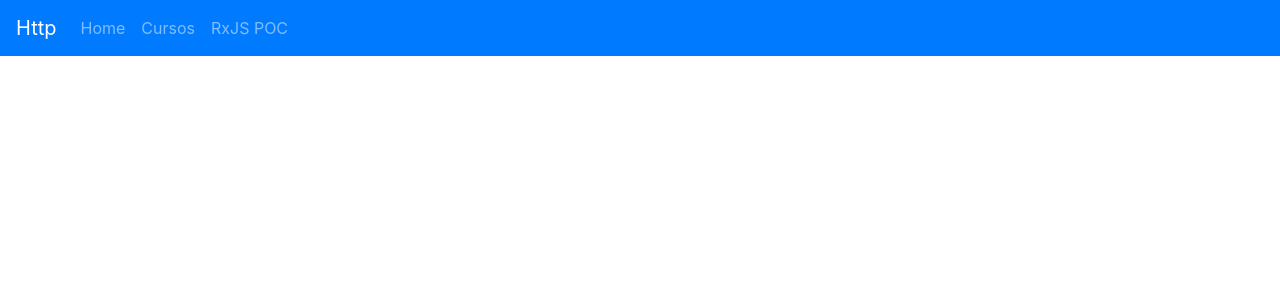
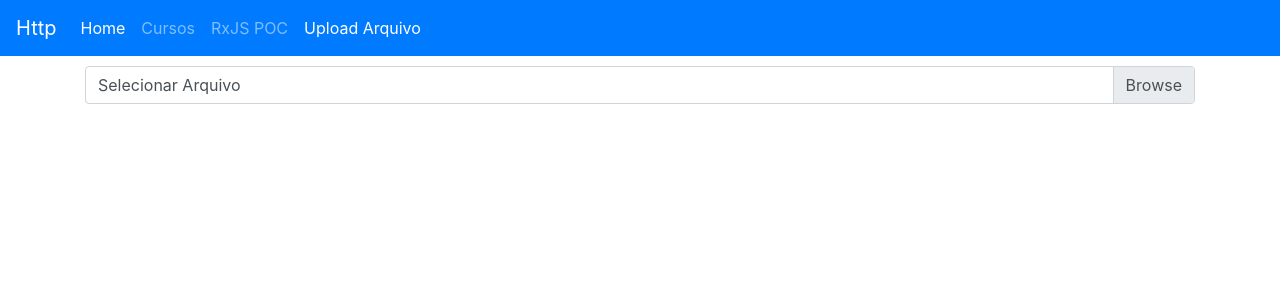
Before and after one commit to carlosinhani/Http-Angular, an Angular app: page /upload in a window 1280 px wide. Before the commit this address led to /. Shown: the top 300 px of the page. Built offline with nearby package versions, Linux system fonts and the light colour scheme.

Commit message:
bootstrap_upload_form

```diff
--- a/src/app/app-routing.module.ts
+++ b/src/app/app-routing.module.ts
@@ -3,16 +3,20 @@ import { Routes, RouterModule } from '@angular/router';
 
 const routes: Routes = [
   {
-    path: '', pathMatch: 'full', redirectTo: 'cursos'
+    path: '', pathMatch: 'full', redirectTo: 'upload'
   },
   {
     path: 'cursos',
-    loadChildren:() => import('./cursos/cursos.module').then(m => m.CursosModule)
+    loadChildren: () => import('./cursos/cursos.module').then(m => m.CursosModule)
+  },
+  {
+    path: 'upload',
+    loadChildren: () => import('./upload-file/upload-file.module').then(m => m.UploadFileModule)
   },
   {
     path: 'rxjs-poc',
     loadChildren: () => import('./unsubscribe-rxjs/unsubscribe-rxjs.module').then(m => m.UnsubscribeRxjsModule)
-  },
+  }
 ]
 
 @NgModule({
--- a/src/app/app.component.html
+++ b/src/app/app.component.html
@@ -1,19 +1,40 @@
 <nav class="navbar navbar-expand-lg navbar navbar-dark bg-primary">
   <a class="navbar-brand" href="#">Http</a>
-  <button class="navbar-toggler" type="button" data-toggle="collapse" data-target="#navbarNav" aria-controls="navbarNav" aria-expanded="false" aria-label="Toggle navigation">
+  <button
+    class="navbar-toggler"
+    type="button"
+    data-toggle="collapse"
+    data-target="#navbarNav"
+    aria-controls="navbarNav"
+    aria-expanded="false"
+    aria-label="Toggle navigation"
+  >
     <span class="navbar-toggler-icon"></span>
   </button>
   <div class="collapse navbar-collapse" id="navbarNav">
     <ul class="navbar-nav">
-      <li class="nav-item ">
-        <a class="nav-link" [routerLink]="['/']" routerLinkActive="active">Home
-           <span class="sr-only">(current)</span></a>
+      <li class="nav-item">
+        <a class="nav-link" [routerLink]="['/']" routerLinkActive="active"
+          >Home <span class="sr-only">(current)</span></a
+        >
       </li>
       <li class="nav-item">
-        <a class="nav-link" [routerLink]="['/cursos']" routerLinkActive="active">Cursos</a>
+        <a class="nav-link" [routerLink]="['/cursos']" routerLinkActive="active"
+          >Cursos</a
+        >
       </li>
       <li class="nav-item">
-        <a class="nav-link" routerLinkActive="active" [routerLink]="['/rxjs-poc']">RxJS POC</a>
+        <a
+          class="nav-link"
+          routerLinkActive="active"
+          [routerLink]="['/rxjs-poc']"
+          >RxJS POC</a
+        >
+      </li>
+      <li class="nav-item">
+        <a class="nav-link" routerLinkActive="active" [routerLink]="['/upload']"
+          >Upload Arquivo</a
+        >
       </li>
     </ul>
   </div>
--- /dev/null
+++ b/src/app/upload-file/upload-file/upload-file.component.html
@@ -0,0 +1,6 @@
+<div class="upFile">
+  <div class="custom-file">
+    <input type="file" class="custom-file-input" id="customFile" (change)="onChange($event)" multiple/>
+    <label class="custom-file-label" for="customFile" id="customFileLabel">Selecionar Arquivo</label>
+  </div>
+</div>
--- /dev/null
+++ b/src/app/upload-file/upload-file/upload-file.component.scss
@@ -0,0 +1,3 @@
+.upFile{
+    margin-top: 10px;
+}
--- /dev/null
+++ b/src/app/upload-file/upload-file/upload-file.component.ts
@@ -0,0 +1,27 @@
+import { Component, OnInit } from '@angular/core';
+
+@Component({
+  selector: 'app-upload-file',
+  templateUrl: './upload-file.component.html',
+  styleUrls: ['./upload-file.component.scss']
+})
+export class UploadFileComponent implements OnInit {
+
+  constructor() { }
+
+  ngOnInit() {
+  }
+
+  onChange(event) {
+    console.log(event);
+    const selectedFiles = <FileList>event.srcElement.files;
+    // document.getElementById('customFileLabel').innerHTML = selectedFiles[0].name;
+
+    const fileNames = [];
+    for (let i = 0; i < selectedFiles.length; i++){
+      fileNames.push(selectedFiles[i].name);
+    }
+    document.getElementById('customFileLabel').innerHTML = fileNames.join(', ');
+  }
+
+}
```
Also changed, not shown: src/app/upload-file/upload-file-routing.module.ts (added, +13 -0 lines), src/app/upload-file/upload-file.module.ts (added, +14 -0 lines).
